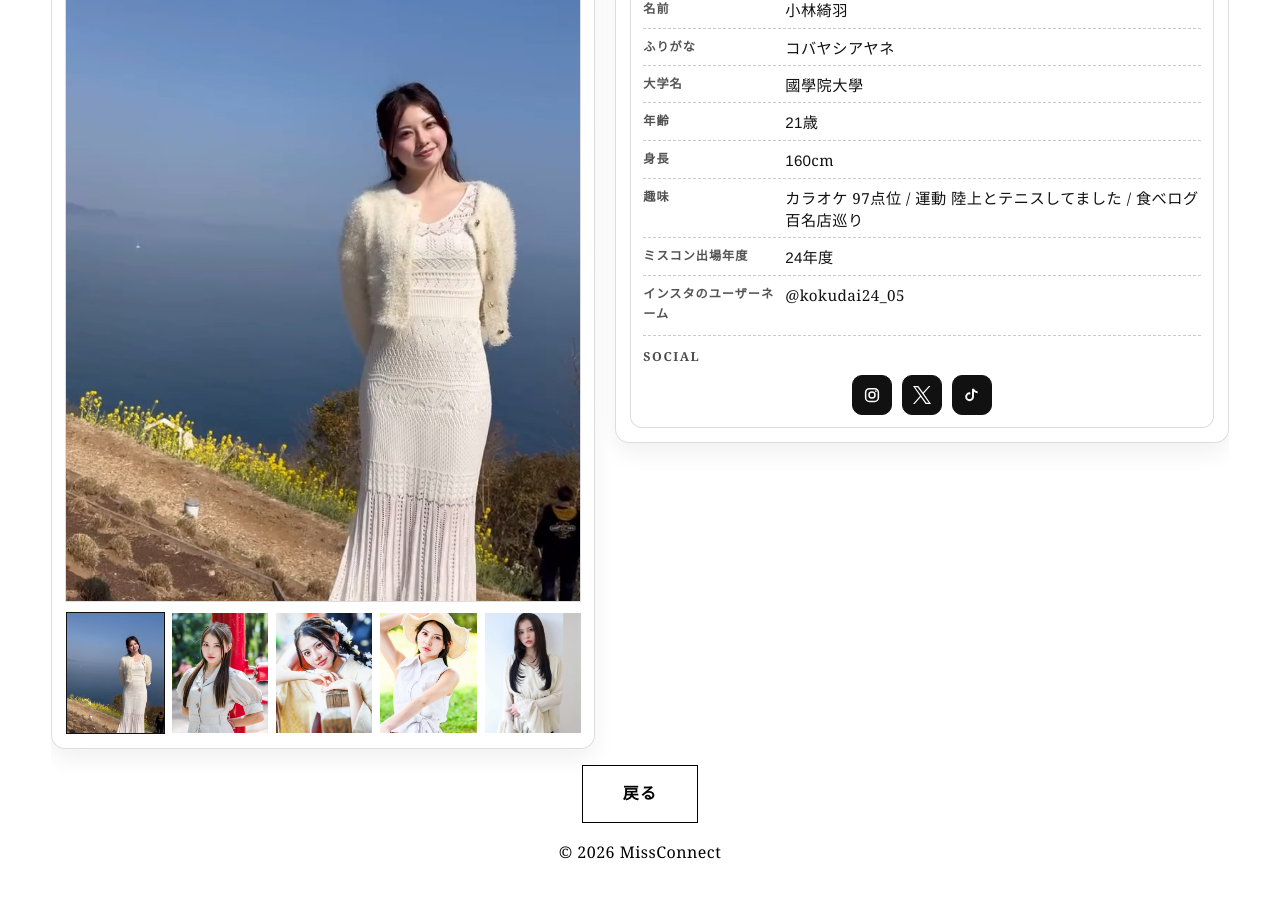
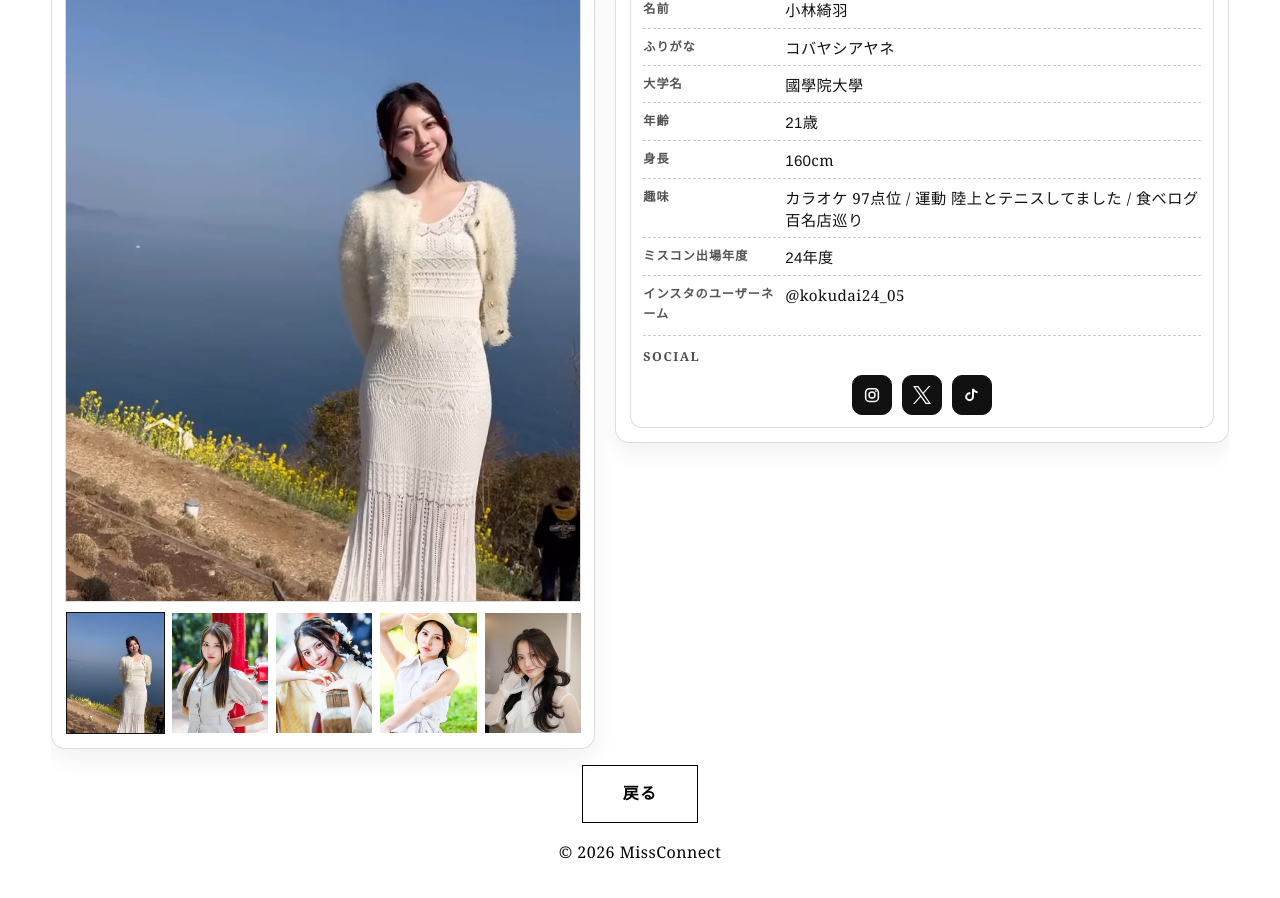
Before and after one commit to tkm-sano/entp, a Jekyll site: the page built from _models/mc-0006.md, in a window 1280 px wide and 900 px high, scrolled down 116 px. Built offline with Jekyll 4.4.1, drawn with Linux system fonts in a browser that asks for light colours.

Commit message:
chore: sync models from spreadsheet and media

```diff
--- a/_data/models.json
+++ b/_data/models.json
@@ -67,6 +67,9 @@
         "url": "/assets/images/models/mc-0006/527573225_17901238398240274_2190656029830578799_n.jpg"
       },
       {
+        "url": "/assets/images/models/mc-0006/539394107_17903921610240274_7354517404286173914_n.jpg"
+      },
+      {
         "url": "/assets/images/models/mc-0006/640453574_17925088356240274_7380665392638254964_n.jpg"
       }
     ],
--- a/_models/mc-0006.md
+++ b/_models/mc-0006.md
@@ -17,6 +17,7 @@ images:
   - url: "/assets/images/models/mc-0006/491470125_17888840226240274_5234003529579122290_n.jpg"
   - url: "/assets/images/models/mc-0006/527453965_17901049539240274_8994967063420775489_n.jpg"
   - url: "/assets/images/models/mc-0006/527573225_17901238398240274_2190656029830578799_n.jpg"
+  - url: "/assets/images/models/mc-0006/539394107_17903921610240274_7354517404286173914_n.jpg"
   - url: "/assets/images/models/mc-0006/640453574_17925088356240274_7380665392638254964_n.jpg"
 instagram_username: "kokudai24_05"
 instagram_url: "https://www.instagram.com/kokudai24_05/"
```
